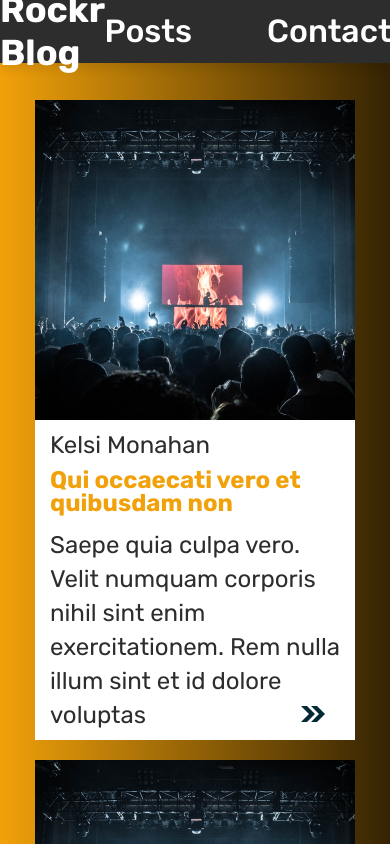
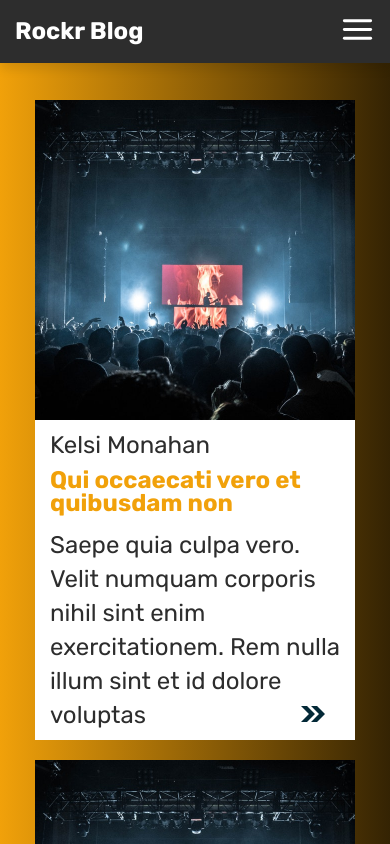
Before and after one commit to matheuspedrosoo/rockrblog, a React (Vite) app: page / in a window 390 px wide. Shown: the top 844 px of the page. Built offline with nearby package versions, Linux system fonts and the light colour scheme.

Commit message:
responsive implemented on Header

```diff
--- a/package.json
+++ b/package.json
@@ -11,6 +11,7 @@
   "dependencies": {
     "react": "^18.2.0",
     "react-dom": "^18.2.0",
+    "react-icons": "^4.7.1",
     "react-router-dom": "^6.6.0"
   },
   "devDependencies": {
--- a/src/components/Header/Header.module.scss
+++ b/src/components/Header/Header.module.scss
@@ -20,14 +20,88 @@
   display: flex;
   align-items: center;
   justify-content: space-between;
+  position: relative;
+
+  .menuMobile,
+  .buttonMenuMobile {
+    display: none;
+  }
 
   .logo {
     cursor: pointer;
   }
 
-  li {
+  ul {
     display: flex;
     gap: 7.5rem;
-    font-weight: 500;
+
+    li {
+      flex-direction: row;
+      font-weight: 500;
+    }
   }
 }
+
+@media screen and (max-width: 1440px) {
+  .wrapper {
+    padding: 0 15px;
+  }
+}
+
+@media screen and (max-width: 960px) {
+  .content {
+    .logo {
+      h1 {
+        font-size: 2.4rem;
+        line-height: 2.3rem;
+      }
+    }
+
+    .menu {
+      display: none;
+    }
+
+    .menuMobile,
+    .buttonMenuMobile {
+      display: block;
+    }
+
+    .buttonMenuMobile {
+      border: none;
+      background: transparent;
+    }
+
+    .menuMobile {
+      background: $black;
+      width: 200px;
+      position: absolute;
+      right: 0;
+      top: 3.25rem;
+      border: 1px solid $white;
+
+      ul {
+        display: block;
+
+        li {
+          display: flex;
+          flex-direction: column;
+          gap: 2rem;
+          align-items: center;
+          padding: 20px 10px;
+
+          a {
+            font-size: 2.4rem;
+            line-height: 2.3rem;
+          }
+        }
+      }
+    }
+
+    .logo {
+      h1 {
+        font-size: 2.4rem;
+        line-height: 2.3rem;
+      }
+    }
+  }
+}
--- a/src/components/Header/Header.tsx
+++ b/src/components/Header/Header.tsx
@@ -1,7 +1,14 @@
 import { Link } from 'react-router-dom'
+import { FiMenu } from 'react-icons/fi'
+
 import styles from './Header.module.scss'
+import { useState } from 'react'
 
 export function Header() {
+  const [openMenu, setOpenMenu] = useState(false)
+
+  const handleTootgleMenu = () => setOpenMenu(!openMenu)
+
   return (
     <div className={styles.wrapper}>
       <div className={styles.content}>
@@ -11,18 +18,39 @@ export function Header() {
           </Link>
         </div>
 
-        <nav>
+        <nav className={styles.menu}>
           <ul>
             <li>
               <Link className="nav-link" to="/post">
                 Posts
               </Link>
+            </li>
+            <li>
               <Link className="nav-link" to="/contact">
                 Contact
               </Link>
             </li>
           </ul>
         </nav>
+
+        <button className={styles.buttonMenuMobile} onClick={handleTootgleMenu}>
+          <FiMenu size={35} color="white" />
+        </button>
+
+        {openMenu ? (
+          <nav className={styles.menuMobile}>
+            <ul>
+              <li>
+                <Link className="nav-link" to="/post">
+                  Posts
+                </Link>
+                <Link className="nav-link" to="/contact">
+                  Contact
+                </Link>
+              </li>
+            </ul>
+          </nav>
+        ) : null}
       </div>
     </div>
   )
```
Also changed, not shown: 1 other file (tests, documents, lock files or other folders).
